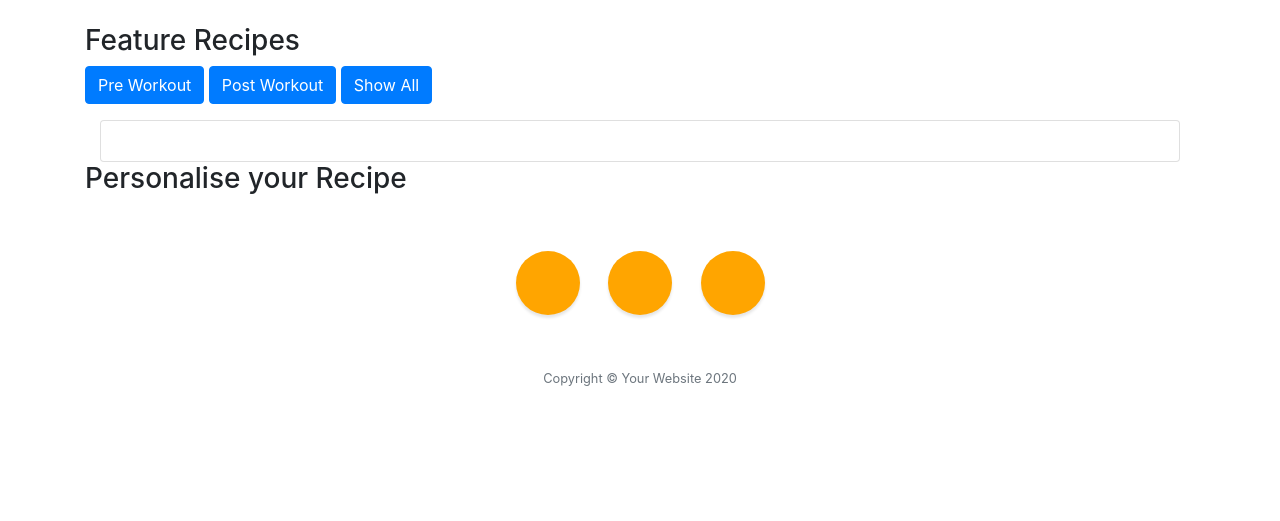
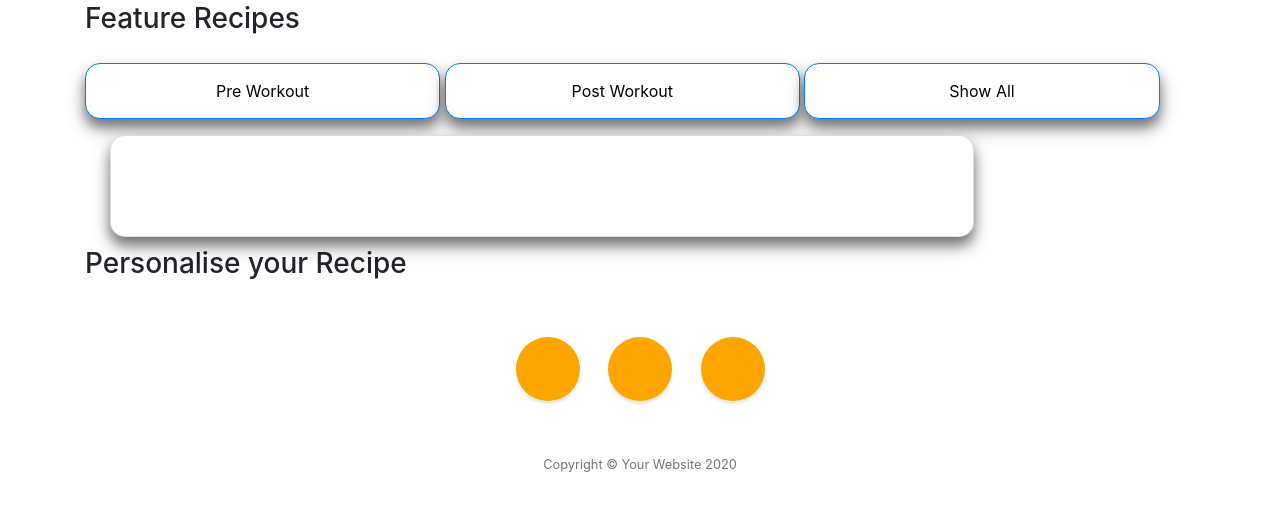
Before and after one commit to johndbigboi/Muscle-Farm, a Flask app: page /recipe in a window 1280 px wide, after a click on "Pre Workout". Shown: the part 56-577 px from the top of the page. Run offline with Flask 2, Linux system fonts and the light colour scheme; data that the repository does not hold is empty; some libraries are stand-ins or nearby versions.

Commit message:
add hero-recipe jumbotron

```diff
--- a/static/css/style.css
+++ b/static/css/style.css
@@ -79,7 +79,71 @@
 
 /* main content */
 .main {
-    margin-top: 5rem;
+    margin-top: 3.6rem;
+}
+
+/* Recipe */
+
+
+#hero-recipe {
+    width: 100%;
+    height: 35vh;
+    background-image: url(../images/brooke-lark-08bOYnH_r_E-unsplash.jpg);
+    background-position: center;
+    background-size: cover;
+    display: block;
+    position: relative;
+    overflow: hidden
+}
+
+/* change this class name */
+.rgba-stylish-strong {
+    display: flex;
+    justify-content: center;
+    align-items: center;
+    height: 100%;
+    width: 100%;
+    position: absolute;
+    top: 0;
+    bottom: 0;
+    z-index: 1;
+    background-color: rgba(62, 69, 81, 0.7);
+}
+
+
+.peach-gradient {
+    background: linear-gradient(40deg, #ffd86f, #fc6262) !important;
+}
+
+.peach-gradient img {
+    height: 20px;
+    width: 20px;
+}
+
+.recipe a,
+.recipe button {
+    padding: 15px;
+    width: 32%;
+    font-size: 1em;
+    border-radius: 15px;
+    background-color: white;
+    margin-top: 20px;
+    text-align: center;
+    box-shadow: 0 8px 12px 0 rgba(0, 0, 0, 0.4), 0 10px 20px 0 rgba(0, 0, 0, 0.25);
+    text-decoration: none;
+    color: black;
+}
+
+.card {
+    width: 80%;
+    padding: 50px 30px;
+    font-size: 1rem;
+    border-radius: 15px;
+    background-color: white;
+    margin: 10px;
+    box-shadow: 0 8px 12px 0 rgba(0, 0, 0, 0.4), 0 10px 20px 0 rgba(0, 0, 0, 0.25);
+    text-decoration: none;
+    color: black;
 }
 
 /* Dashboard */
```
